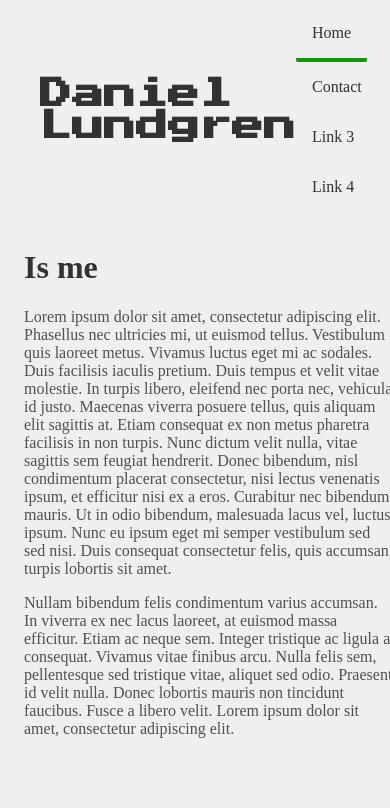
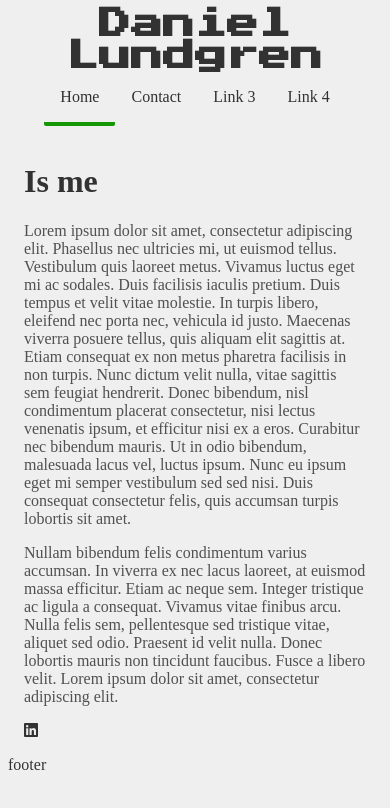
Before and after one commit to Dundgren/me-site, a React (Create React App) app: page / in a window 390 px wide. Shown: the top 808 px of the page. Built offline with nearby package versions, Linux system fonts and the light colour scheme.

Commit message:
Included fontawesome and created footer

```diff
--- a/public/index.html
+++ b/public/index.html
@@ -24,7 +24,8 @@
       work correctly both with client-side routing and a non-root public URL.
       Learn how to configure a non-root public URL by running `npm run build`.
     -->
-    <title>React App</title>
+    <script src="https://kit.fontawesome.com/dbd26580f4.js" crossorigin="anonymous"></script>
+    <title>Daniel Lundgren</title>
   </head>
   <body>
     <noscript>You need to enable JavaScript to run this app.</noscript>
--- /dev/null
+++ b/src/components/Footer.jsx
@@ -0,0 +1,7 @@
+export default function Footer() {
+    return (
+        <div className="Footer">
+            footer
+        </div>
+    )
+}
--- a/src/components/NavBar.jsx
+++ b/src/components/NavBar.jsx
@@ -1,9 +1,9 @@
-import { NavLink } from "react-router-dom";
+import { Link, NavLink } from "react-router-dom";
 
 export default function NavBar() {
     return (
         <div className="header">
-            <h1 className="title">Daniel Lundgren</h1>
+            <h1 className="title"><Link to="/">Daniel Lundgren</Link></h1>
             <nav className="nav">
                 <ul>
                     <li><NavLink to="/" end>Home</NavLink></li>
--- a/src/pages/Home.jsx
+++ b/src/pages/Home.jsx
@@ -1,9 +1,10 @@
 export default function Home() {
     return (
         <>
-        <h1>Is me</h1>
-        <p>Lorem ipsum dolor sit amet, consectetur adipiscing elit. Phasellus nec ultricies mi, ut euismod tellus. Vestibulum quis laoreet metus. Vivamus luctus eget mi ac sodales. Duis facilisis iaculis pretium. Duis tempus et velit vitae molestie. In turpis libero, eleifend nec porta nec, vehicula id justo. Maecenas viverra posuere tellus, quis aliquam elit sagittis at. Etiam consequat ex non metus pharetra facilisis in non turpis. Nunc dictum velit nulla, vitae sagittis sem feugiat hendrerit. Donec bibendum, nisl condimentum placerat consectetur, nisi lectus venenatis ipsum, et efficitur nisi ex a eros. Curabitur nec bibendum mauris. Ut in odio bibendum, malesuada lacus vel, luctus ipsum. Nunc eu ipsum eget mi semper vestibulum sed sed nisi. Duis consequat consectetur felis, quis accumsan turpis lobortis sit amet.</p>
-        <p>Nullam bibendum felis condimentum varius accumsan. In viverra ex nec lacus laoreet, at euismod massa efficitur. Etiam ac neque sem. Integer tristique ac ligula a consequat. Vivamus vitae finibus arcu. Nulla felis sem, pellentesque sed tristique vitae, aliquet sed odio. Praesent id velit nulla. Donec lobortis mauris non tincidunt faucibus. Fusce a libero velit. Lorem ipsum dolor sit amet, consectetur adipiscing elit.</p>
+            <h1>Is me</h1>
+            <p>Lorem ipsum dolor sit amet, consectetur adipiscing elit. Phasellus nec ultricies mi, ut euismod tellus. Vestibulum quis laoreet metus. Vivamus luctus eget mi ac sodales. Duis facilisis iaculis pretium. Duis tempus et velit vitae molestie. In turpis libero, eleifend nec porta nec, vehicula id justo. Maecenas viverra posuere tellus, quis aliquam elit sagittis at. Etiam consequat ex non metus pharetra facilisis in non turpis. Nunc dictum velit nulla, vitae sagittis sem feugiat hendrerit. Donec bibendum, nisl condimentum placerat consectetur, nisi lectus venenatis ipsum, et efficitur nisi ex a eros. Curabitur nec bibendum mauris. Ut in odio bibendum, malesuada lacus vel, luctus ipsum. Nunc eu ipsum eget mi semper vestibulum sed sed nisi. Duis consequat consectetur felis, quis accumsan turpis lobortis sit amet.</p>
+            <p>Nullam bibendum felis condimentum varius accumsan. In viverra ex nec lacus laoreet, at euismod massa efficitur. Etiam ac neque sem. Integer tristique ac ligula a consequat. Vivamus vitae finibus arcu. Nulla felis sem, pellentesque sed tristique vitae, aliquet sed odio. Praesent id velit nulla. Donec lobortis mauris non tincidunt faucibus. Fusce a libero velit. Lorem ipsum dolor sit amet, consectetur adipiscing elit.</p>
+            <i class="fa-brands fa-linkedin"></i>
         </>
     )
 }
--- a/src/pages/Layout.jsx
+++ b/src/pages/Layout.jsx
@@ -1,4 +1,5 @@
 import NavBar from "../components/NavBar";
+import Footer from "../components/Footer";
 import { Outlet } from "react-router-dom";
 
 export default function Layout() {
@@ -8,6 +9,7 @@ export default function Layout() {
             <div className="main">
                 <Outlet />
             </div>
+            <Footer />
         </>
     )
 }
--- a/src/styles/app.css
+++ b/src/styles/app.css
@@ -1 +1 @@
-@import"https://fonts.googleapis.com/css2?family=Press+Start+2P&display=swap";.header{display:grid;padding:0 2em 0 2em}.title{grid-row:1/1;margin:0;align-self:center;font-family:"Press Start 2P",sans-serif}.nav{grid-row:1/1;justify-self:end;align-self:end}.nav ul{list-style:none;margin:0;padding:0}.nav li{display:inline-block}.nav li a{color:inherit;display:block;padding:1em;text-decoration:none}.nav li a:hover{color:#139705}.nav li a.active{border-bottom:4px solid #139705;border-radius:2px}.main{max-width:960px;justify-self:center;padding:1em}.main p{color:#505050}body{background-color:#efefef;color:#323232}#root{display:grid}/*# sourceMappingURL=app.css.map */
+@import"https://fonts.googleapis.com/css2?family=Press+Start+2P&display=swap";.header{display:grid;padding:0 2em 0 2em}.title{grid-row:1/1;margin:0;align-self:center;font-family:"Press Start 2P",sans-serif}.title a{padding:0 !important}.title a{color:inherit;display:block;padding:1em;text-decoration:none}.title a:hover{color:#139705}.title a.active{border-bottom:4px solid #139705;border-radius:2px}.nav{grid-row:1/1;justify-self:end;align-self:end}.nav ul{list-style:none;margin:0;padding:0}.nav li{display:inline-block}.nav li a{color:inherit;display:block;padding:1em;text-decoration:none}.nav li a:hover{color:#139705}.nav li a.active{border-bottom:4px solid #139705;border-radius:2px}@media(max-width: 768px){.title{grid-row:1/2;justify-self:center;align-self:center;text-align:center}.nav{grid-row:2/3;justify-self:center;align-self:center}}.main{max-width:960px;justify-self:center;padding:1em}.main p{color:#505050}body{background-color:#efefef;color:#323232}#root{display:grid}/*# sourceMappingURL=app.css.map */
--- a/src/styles/navbar.scss
+++ b/src/styles/navbar.scss
@@ -1,4 +1,22 @@
 @import url('https://fonts.googleapis.com/css2?family=Press+Start+2P&display=swap');
+
+@mixin link-style {
+    a {
+        color: inherit;
+        display: block;
+        padding: 1em;
+        text-decoration: none;
+    }
+
+    a:hover {
+        color: #139705;
+    }
+
+    a.active {
+        border-bottom: 4px solid #139705;
+        border-radius: 2px;
+    }
+}
 
 .header {
     display: grid;
@@ -10,6 +28,12 @@
     margin: 0;
     align-self: center;
     font-family: 'Press Start 2P', sans-serif;
+
+    a {
+        padding: 0 !important;
+    }
+
+    @include link-style;
 }
 
 .nav {
@@ -25,21 +49,22 @@
 
     li {
         display: inline-block;
+
+        @include link-style;
+    }
+}
+
+@media (max-width: 768px) {
+    .title {
+        grid-row: 1 / 2;
+        justify-self: center;
+        align-self: center;
+        text-align: center;
     }
 
-    li a {
-        color: inherit;
-        display: block;
-        padding: 1em;
-        text-decoration: none;
-    }
-
-    li a:hover {
-        color: #139705;
-    }
-
-    li a.active {
-        border-bottom: 4px solid #139705;
-        border-radius: 2px;
+    .nav {
+        grid-row: 2 / 3;
+        justify-self: center;
+        align-self: center;
     }
 }
```
Also changed, not shown: 1 other file (tests, documents, lock files or other folders).
